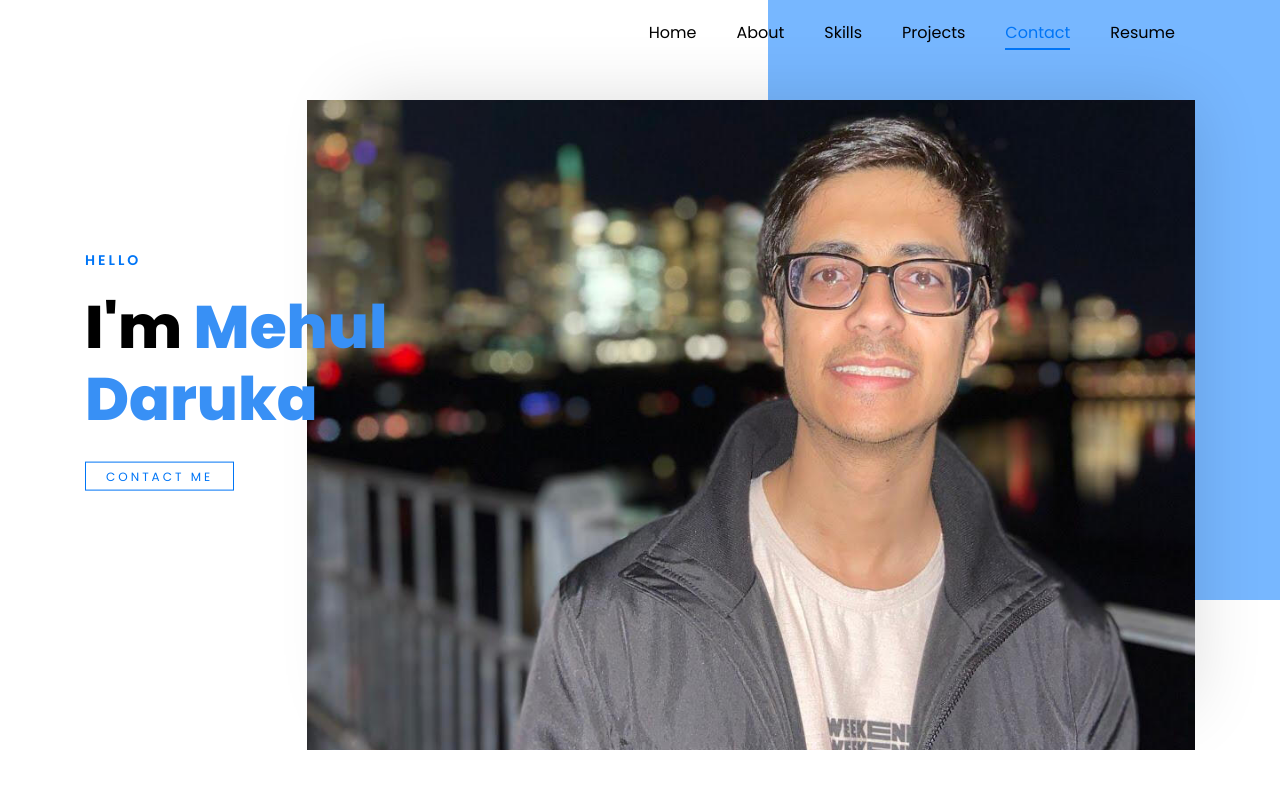
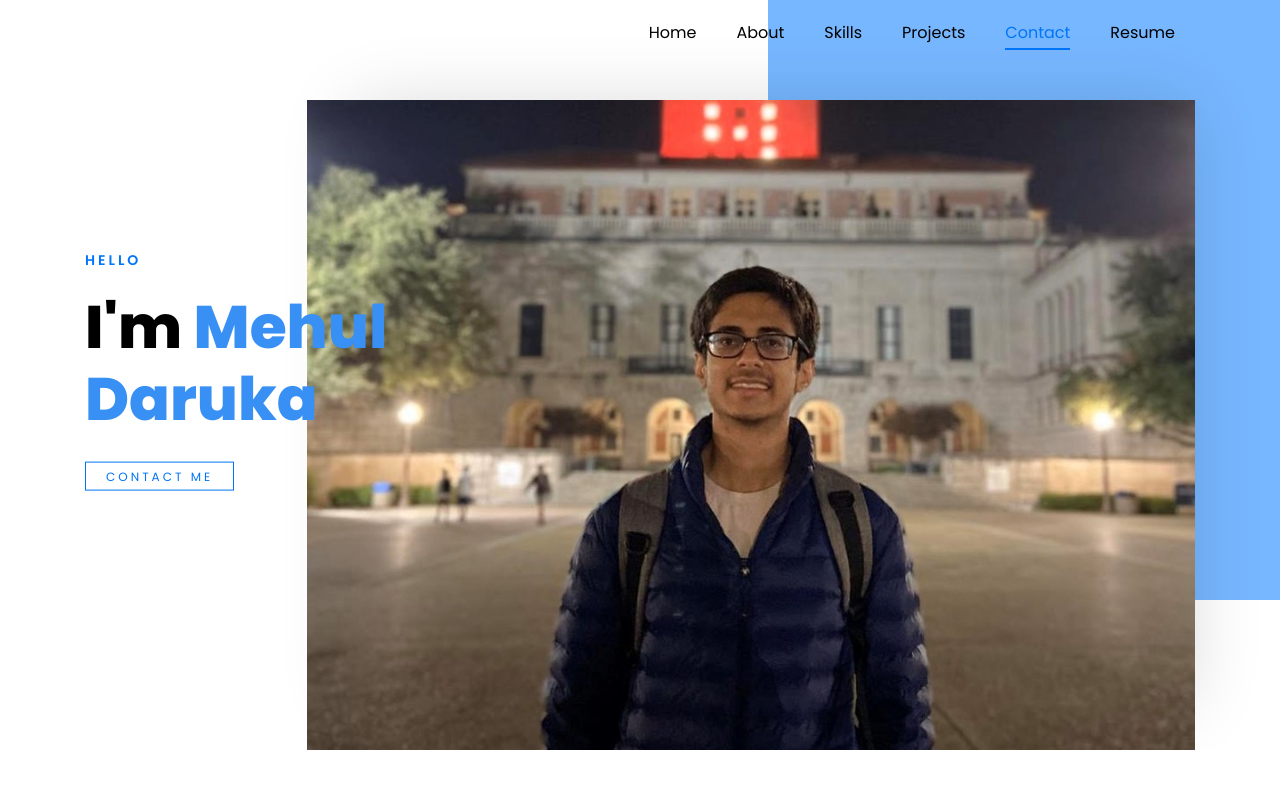
Before and after one commit to mehul-da/mehul-da.github.io, a plain HTML site: page index.html in a window 1280 px wide. Shown: the top 800 px of the page. Drawn offline with Linux system fonts and the light colour scheme; files whose address does not match are found by name.

Commit message:
resume changes

```diff
--- a/index.html
+++ b/index.html
@@ -50,7 +50,7 @@
 	      	<div class="overlay"></div>
 	        <div class="container">
 	          <div class="row d-md-flex no-gutters slider-text align-items-end justify-content-end">
-	          	<div class="one-third order-md-last img" style="background-image:url(images/profilepic3.jpg);">
+	          	<div class="one-third order-md-last img" style="background-image:url(images/profilepic4.jpg);">
 	          		<div class="overlay"></div>
 	          	</div>
 		          <div class="one-forth d-flex  align-items-center ftco-animate" data-scrollax=" properties: { translateY: '70%' }">
```
Also changed, not shown: images/profilepic4.jpg (added), 1 other file.
